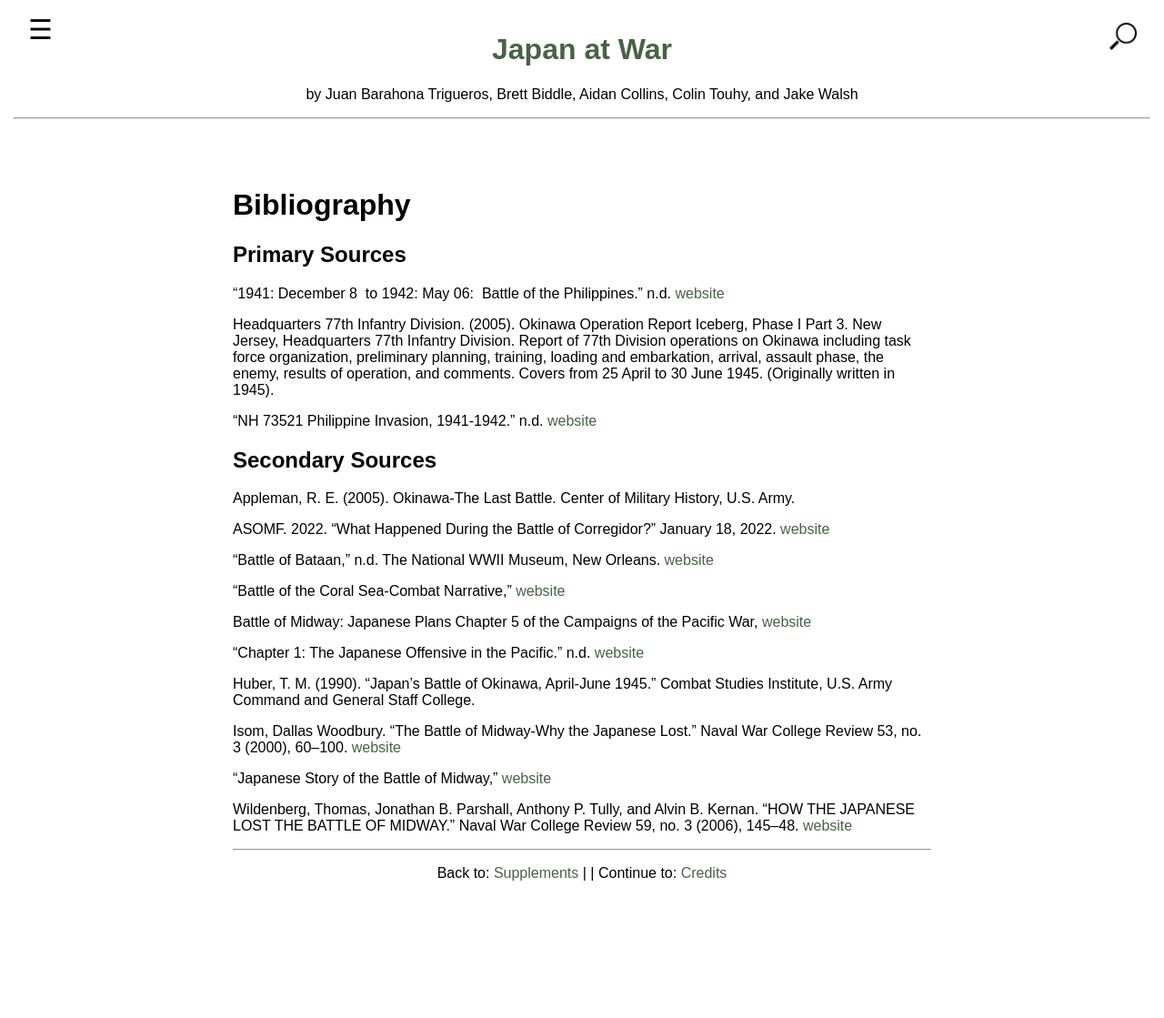
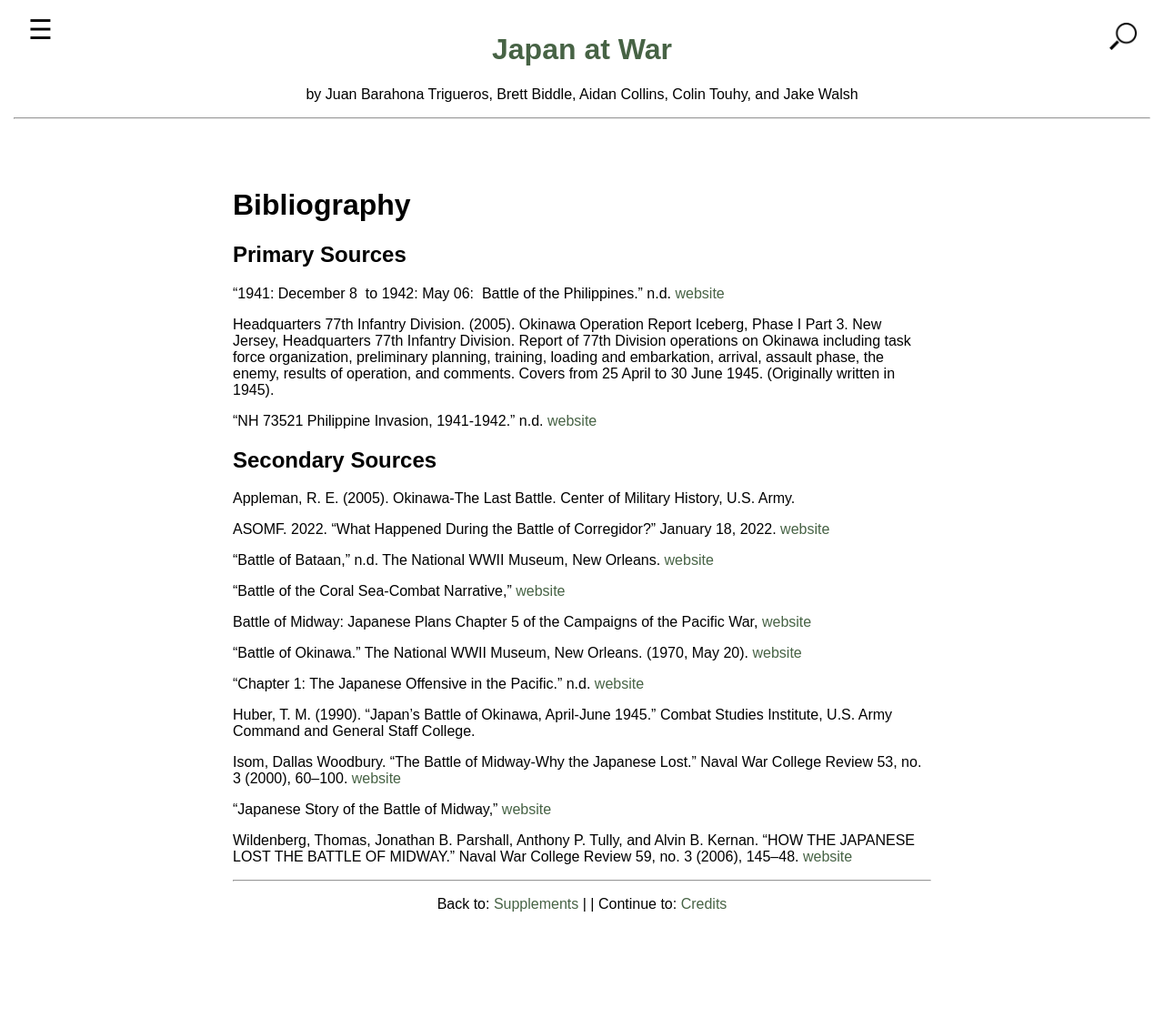
Before and after one commit to JakePWalsh/WALSH-JAKE-HIST-WOH3931, a Jekyll site: the page built from 005_bibliography.md, in a window 1280 px wide. Shown: the whole page at 91% size. Built offline with Jekyll 4.4.1, drawn with Linux system fonts in a browser that asks for light colours; before the commit the page ends 1085 px from its top, so only the background shows below that.

Commit message:
Update 005_bibliography.md

```diff
--- a/005_bibliography.md
+++ b/005_bibliography.md
@@ -26,6 +26,8 @@ ASOMF. 2022. “What Happened During the Battle of Corregidor?” January 18, 20
 
 Battle of Midway: Japanese Plans Chapter 5 of the Campaigns of the Pacific War, [website](www.history.navy.mil/research/library/online-reading-room/title-list-alphabetically/b/battle-of-midway-japanese-plans-chapter-5-of-the-campaigns-of-the-pacific-war.html.)
 
+"Battle of Okinawa." The National WWII Museum, New Orleans. (1970, May 20). [website](https://www.nationalww2museum.org/war/topics/battle-of-okinawa#:~:text=On%20April%201%2C%201945%2C%20more,anticipated%20invasion%20of%20mainland%20Japan.)
+
 “Chapter 1: The Japanese Offensive in the Pacific.” n.d. [website](https://www.history.army.mil/books/wwii/MacArthur%20Reports/MacArthur%20V1/ch01.htm#:~:text=Flanking%20the%20vital%20sea%20routes,the%20way%20for%20amphibious%20assaults.)
 
 Huber, T. M. (1990). "Japan’s Battle of Okinawa, April-June 1945." Combat Studies Institute, U.S. Army Command and General Staff College.
```
